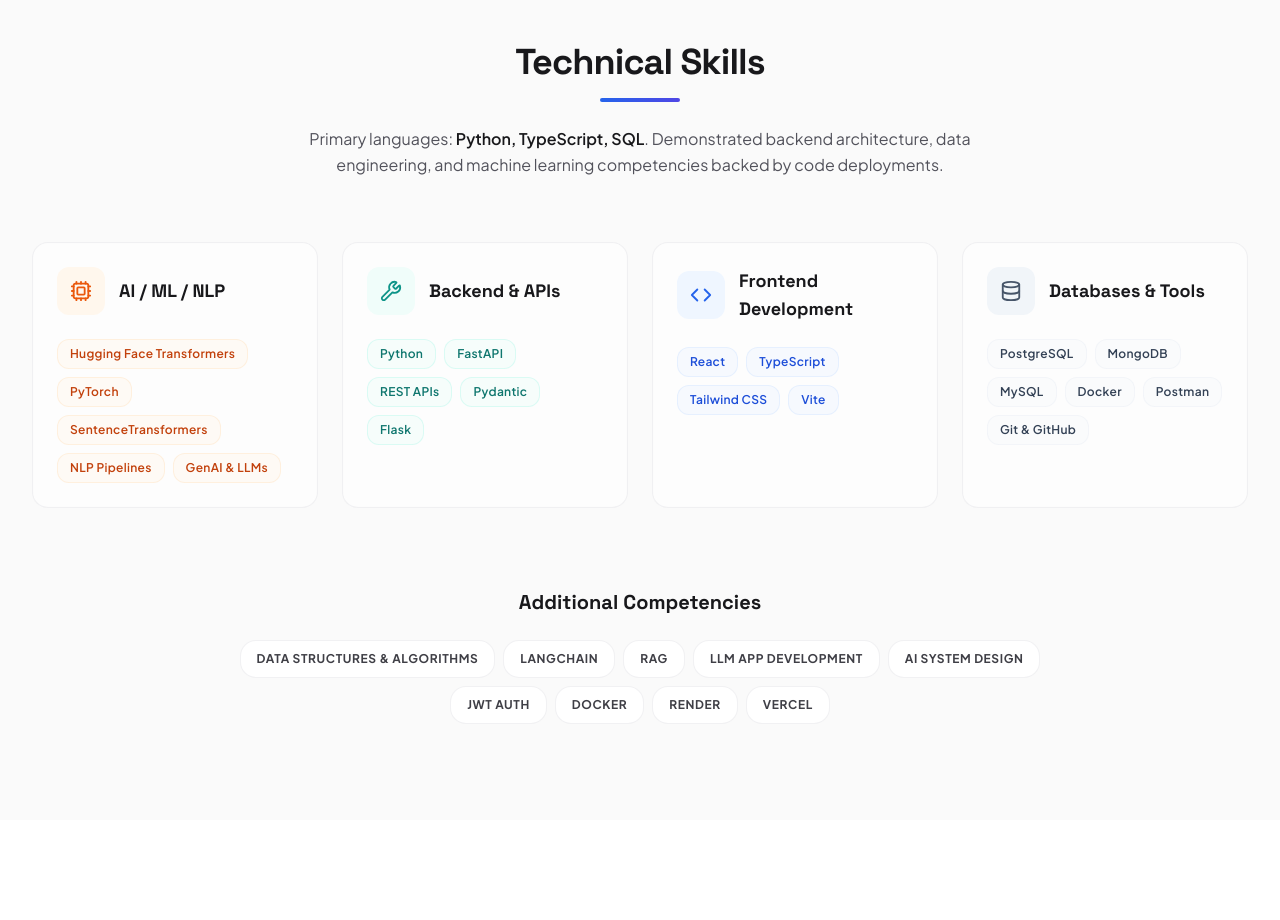
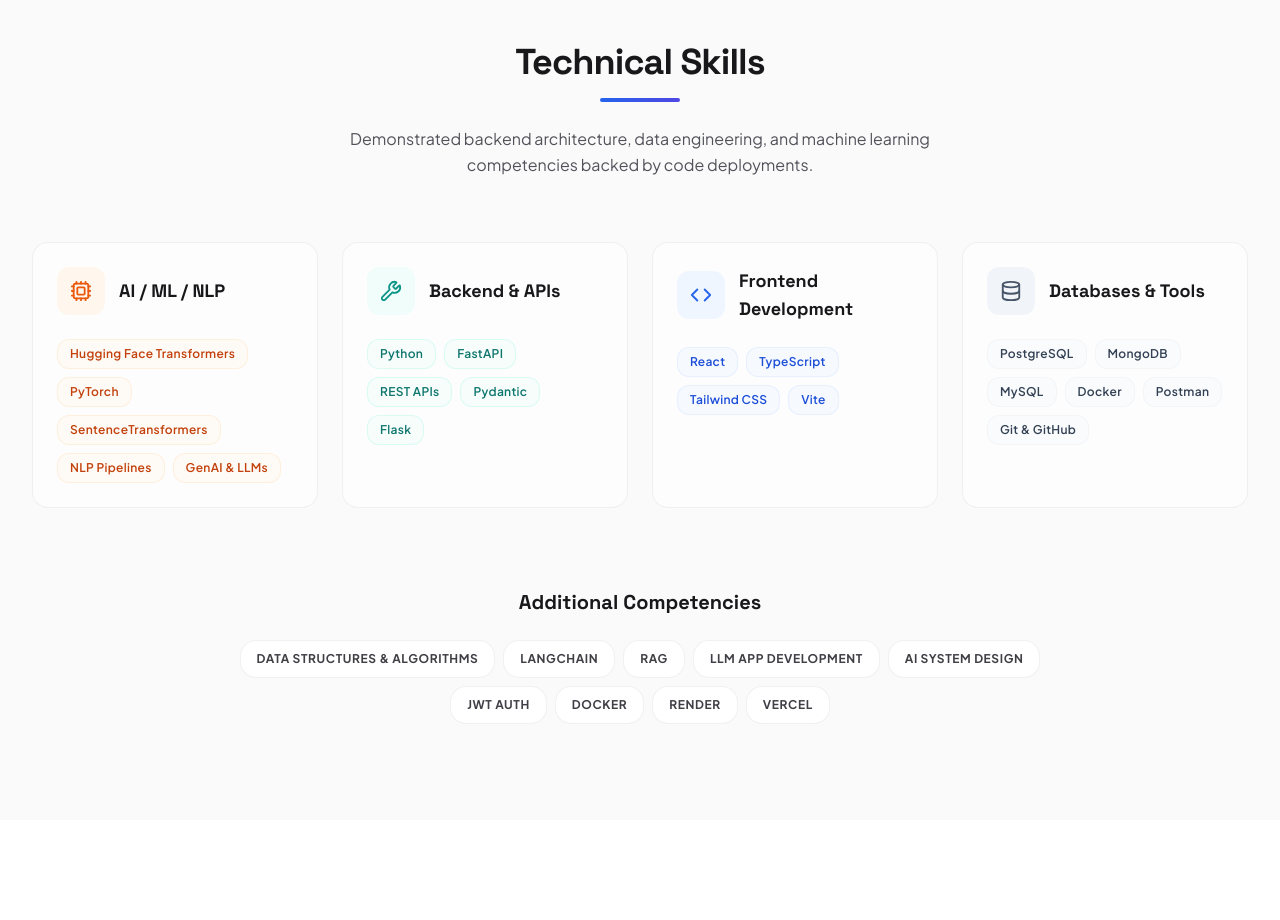
Before and after one commit to HariN999/Portfolio, a React (Vite) app: page / in a window 1280 px wide. Shown: the part 1680-2600 px from the top of the page. Built offline with nearby package versions, Linux system fonts and the light colour scheme.

Commit message:
Revert skills section description to original text

```diff
--- a/src/sections/Skills.tsx
+++ b/src/sections/Skills.tsx
@@ -75,7 +75,7 @@ const Skills: React.FC = () => {
             </h2>
             <div className="w-20 h-1 bg-gradient-to-r from-blue-600 to-indigo-600 dark:from-blue-400 dark:to-indigo-400 mx-auto rounded-full mb-6"></div>
             <p className="text-base text-zinc-600 dark:text-zinc-400 max-w-2xl mx-auto font-sans leading-relaxed">
-              Primary languages: <span className="font-semibold text-zinc-900 dark:text-white">Python, TypeScript, SQL</span>. Demonstrated backend architecture, data engineering, and machine learning competencies backed by code deployments.
+              Demonstrated backend architecture, data engineering, and machine learning competencies backed by code deployments.
             </p>
           </motion.div>
         </div>
```
